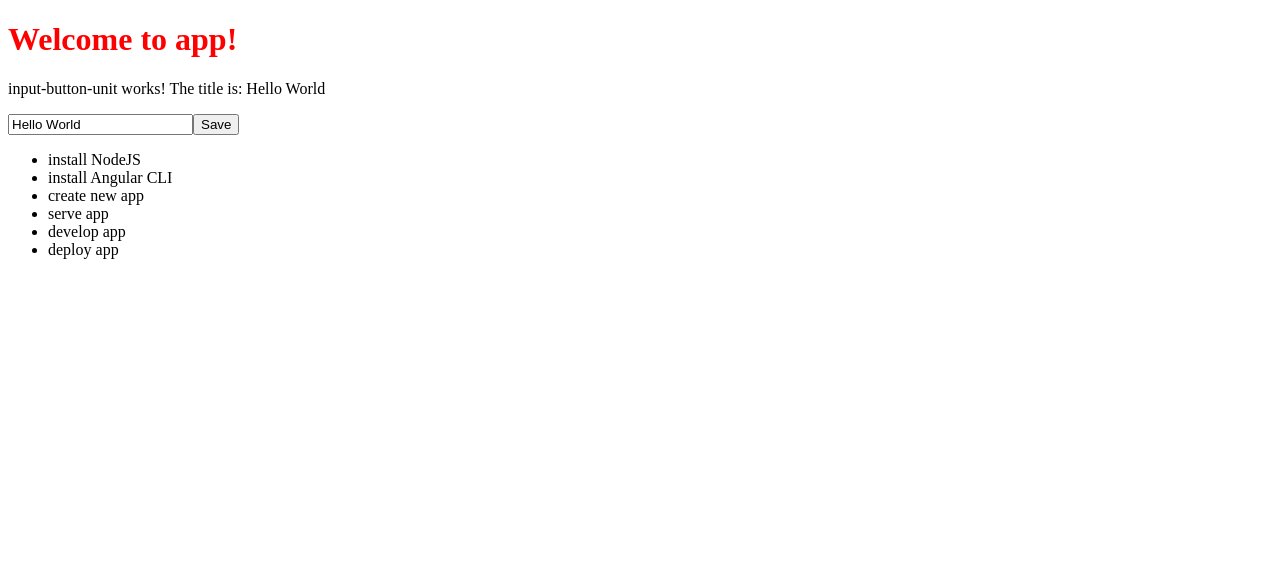
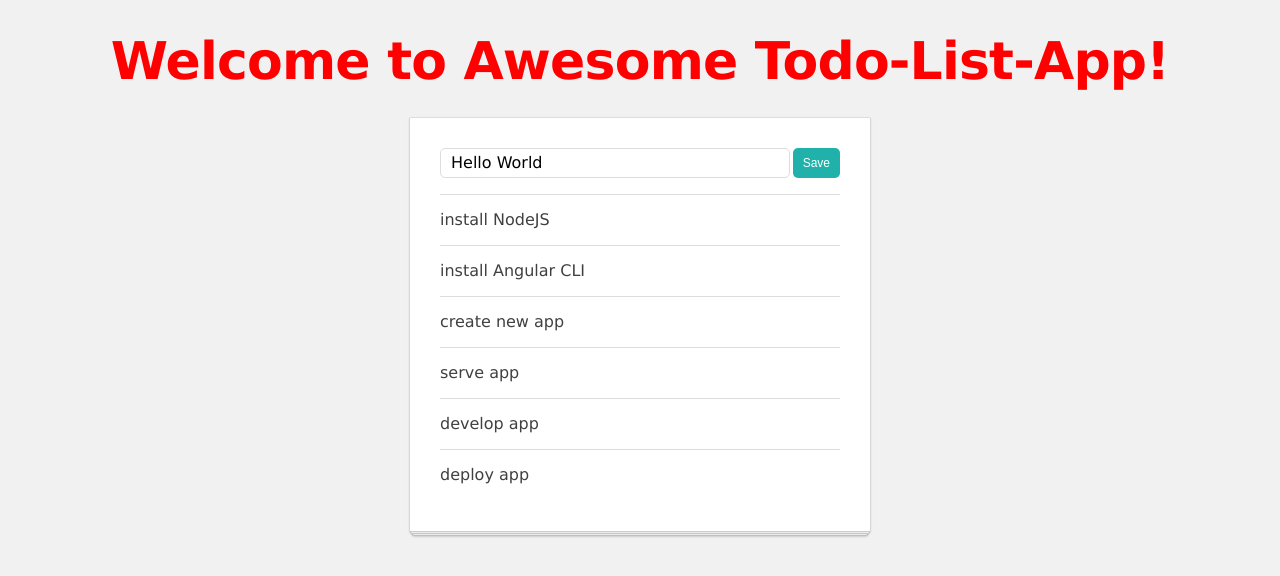
Before and after one commit to NymeriaFirence/todo, an Angular app: page / in a window 1280 px wide. Shown: the top 576 px of the page. Built offline with nearby package versions, Linux system fonts and the light colour scheme.

Commit message:
step 15-creating a service

```diff
--- a/src/app/app.component.ts
+++ b/src/app/app.component.ts
@@ -4,36 +4,16 @@
 @Component({
   selector: 'app-root',
   template: `
-   <h1>
+   <h1 class="app-title">
     Welcome to {{ title }}!
   </h1>
 
-  <app-input-button-unit (submit)="addItem($event)"></app-input-button-unit>
-
-  <ul>
-    <li *ngFor="let todoItem of todoList">
-   <!-- <app-todo-item [item]></app-todo-item> -->
-    <app-todo-item [item] = "todoItem" ></app-todo-item>
-    </li>
-  </ul>
-
+  <app-list-manager></app-list-manager>
   `
   ,
   styleUrls: ['./app.component.css']
 })
 
 export class AppComponent {
-  title = 'app';
-  todoList: TodoItem[] = [
-    {title: 'install NodeJS'},
-    {title: 'install Angular CLI'},
-    {title: 'create new app'},
-    {title: 'serve app'},
-    {title: 'develop app'},
-    {title: 'deploy app'},
-  ];
-
-  addItem(title: string) {
-    this.todoList.push({ title });
-  }
+  title = 'Awesome Todo-List-App';
 }
--- a/src/app/app.module.ts
+++ b/src/app/app.module.ts
@@ -4,12 +4,14 @@
 import { AppComponent } from './app.component';
 import { InputButtonUnitComponent } from './input-button-unit/input-button-unit.component';
 import { TodoItemComponent } from './todo-item/todo-item.component';
+import { ListManagerComponent } from './list-manager/list-manager.component';
 
 @NgModule({
   declarations: [
     AppComponent,
     InputButtonUnitComponent,
-    TodoItemComponent
+    TodoItemComponent,
+    ListManagerComponent
   ],
   imports: [
     BrowserModule
--- a/src/app/input-button-unit/input-button-unit.component.css
+++ b/src/app/input-button-unit/input-button-unit.component.css
@@ -0,0 +1,15 @@
+.todo-input {
+  padding: 4px 10px 4px;
+  font-size: 16px;
+  font-family: 'Lucida Grande', Verdana, sans-serif;
+  line-height: 20px;
+  border: solid 1px #dddddd;
+  border-radius: 5px;
+  flex-grow: 1;
+}
+
+:host(:not([hidden])) {
+  display: flex;
+  justify-content: space-between;
+  flex-grow: 1;
+}
--- a/src/app/input-button-unit/input-button-unit.component.ts
+++ b/src/app/input-button-unit/input-button-unit.component.ts
@@ -4,16 +4,13 @@
 @Component({
   selector: 'app-input-button-unit',
   template: `
-    <p>
-      input-button-unit works!
-      The title is: {{ title }}
-    </p>
 
-    <input #inputElementRef
+<input #inputElementRef class="todo-input"
           [value]="title"
            (keyup.enter)="submitValue($event.target.value)">
 
-    <button (click)="submitValue(inputElementRef.value)">
+    <button class="btn"
+            (click)="submitValue(inputElementRef.value)">
       Save
     </button>
   `,
--- /dev/null
+++ b/src/app/list-manager/list-manager.component.css
@@ -0,0 +1,39 @@
+.todo-app {
+  position: relative;
+  width: 400px;
+  padding: 30px 30px 15px;
+  background: white;
+  border: 1px solid;
+  border-color: #dfdcdc #d9d6d6 #ccc;
+  border-radius: 2px;
+  -webkit-box-shadow: 0 1px 2px rgba(0, 0, 0, 0.1);
+  box-shadow: 0 1px 2px rgba(0, 0, 0, 0.1);
+  margin: 20px auto;
+}
+
+.todo-app::before, .todo-app::after {
+  content: '';
+  position: absolute;
+  z-index: -1;
+  height: 4px;
+  background: white;
+  border: 1px solid #ccc;
+  border-radius: 2px;
+}
+
+.todo-app::after {
+  bottom: -3px;
+  left: 0;
+  right: 0;
+  -webkit-box-shadow: 0 1px 2px rgba(0, 0, 0, 0.1);
+  box-shadow: 0 1px 2px rgba(0, 0, 0, 0.1);
+}
+
+.todo-app::before {
+  bottom: -5px;
+  left: 2px;
+  right: 2px;
+  border-color: #c4c4c4;
+  -webkit-box-shadow: 0 1px 2px rgba(0, 0, 0, 0.15);
+  box-shadow: 0 1px 2px rgba(0, 0, 0, 0.15);
+}
--- /dev/null
+++ b/src/app/list-manager/list-manager.component.ts
@@ -0,0 +1,40 @@
+import { Component, OnInit } from '@angular/core';
+import { TodoItem } from '../interfaces/todo-item';
+
+@Component({
+  selector: 'app-list-manager',
+  template: `
+  <div class="todo-app">
+    <app-input-button-unit (submit)="addItem($event)"></app-input-button-unit>
+
+    <ul>
+      <li *ngFor="let todoItem of todoList">
+        <app-todo-item [item]="todoItem"></app-todo-item>
+      </li>
+    </ul>
+  </div>
+  `
+   ,
+  styleUrls: ['./list-manager.component.css']
+})
+export class ListManagerComponent implements OnInit {
+
+  constructor() { }
+
+  ngOnInit(): void {
+  }
+
+  title = 'app';
+  todoList: TodoItem[] = [
+    {title: 'install NodeJS'},
+    {title: 'install Angular CLI'},
+    {title: 'create new app'},
+    {title: 'serve app'},
+    {title: 'develop app'},
+    {title: 'deploy app'},
+  ];
+
+  addItem(title: string) {
+    this.todoList.push({ title });
+  }
+}
--- a/src/app/todo-item/todo-item.component.css
+++ b/src/app/todo-item/todo-item.component.css
@@ -0,0 +1,18 @@
+.todo-item {
+  padding: 10px 0;
+  border-top: solid 1px #ddd;
+  min-height: 30px;
+  line-height: 30px;
+  display: flex;
+  justify-content: space-between;
+}
+
+.todo-checkbox {
+  flex-shrink: 0;
+  margin: auto 1ex auto 0;
+}
+
+.todo-title {
+  flex-grow: 1;
+  padding-left: 11px;
+}
--- a/src/app/todo-item/todo-item.component.ts
+++ b/src/app/todo-item/todo-item.component.ts
@@ -5,7 +5,9 @@
 @Component({
   selector: 'app-todo-item',
   template: `
+  <div class="todo-item">
     {{ item.title }}
+  </div>
   `,
   styleUrls: ['./todo-item.component.css']
 })
--- a/src/styles.css
+++ b/src/styles.css
@@ -1 +1,53 @@
-/* You can add global styles to this file, and also import other style files */
+html, body, div, span,
+h1, p, ul, li {
+  padding: 0;
+  border: 0;
+  font: inherit;
+  vertical-align: baseline;
+}
+
+body {
+  background: #f1f1f1;
+  font-size: 16px;
+  line-height: 22px;
+  color: #404040;
+  font-family: 'Lucida Grande', Verdana, sans-serif;
+}
+
+ol, ul {
+  list-style: none;
+}
+
+.btn {
+  background: lightseagreen;
+  color: #fff;
+  padding: 3px 10px;
+  margin: 0 0 0 3px;
+  border: none;
+  border-radius: 5px;
+  font-size: 12px;
+  line-height: 24px;
+  cursor: pointer;
+  vertical-align: bottom;
+}
+
+.btn:hover {
+  background: lightslategrey;
+}
+
+.btn-red {
+  background: red;
+}
+
+.btn-red:hover {
+  background: darkred;
+}
+
+.app-title {
+  font-size: 52px;
+  line-height: 52px;
+  margin-bottom: 30px;
+  font-weight: bold;
+  text-align: center;
+  letter-spacing: -0.8px;
+}
```
Also changed, not shown: 1 other file (tests, documents, lock files or other folders).
